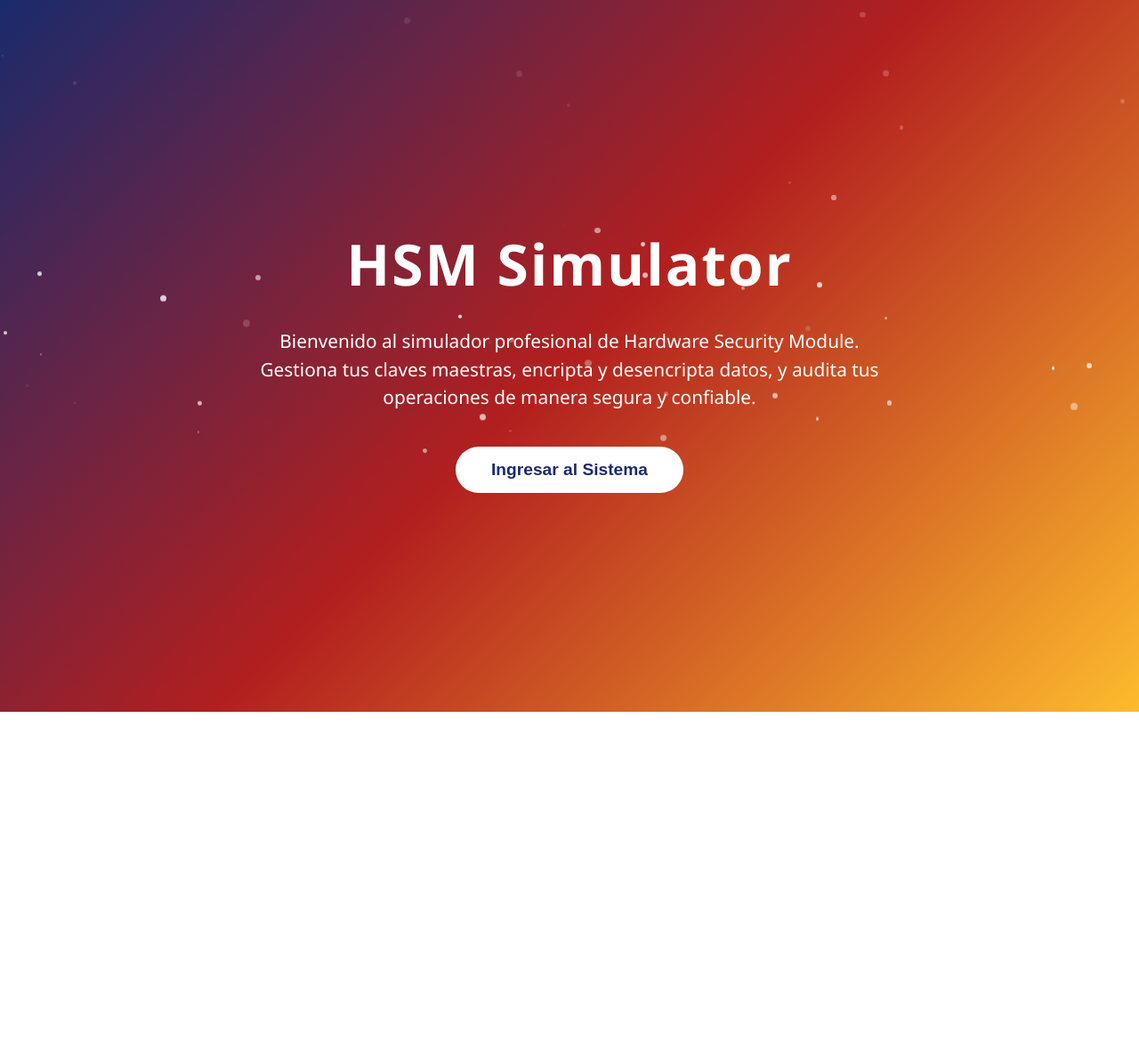
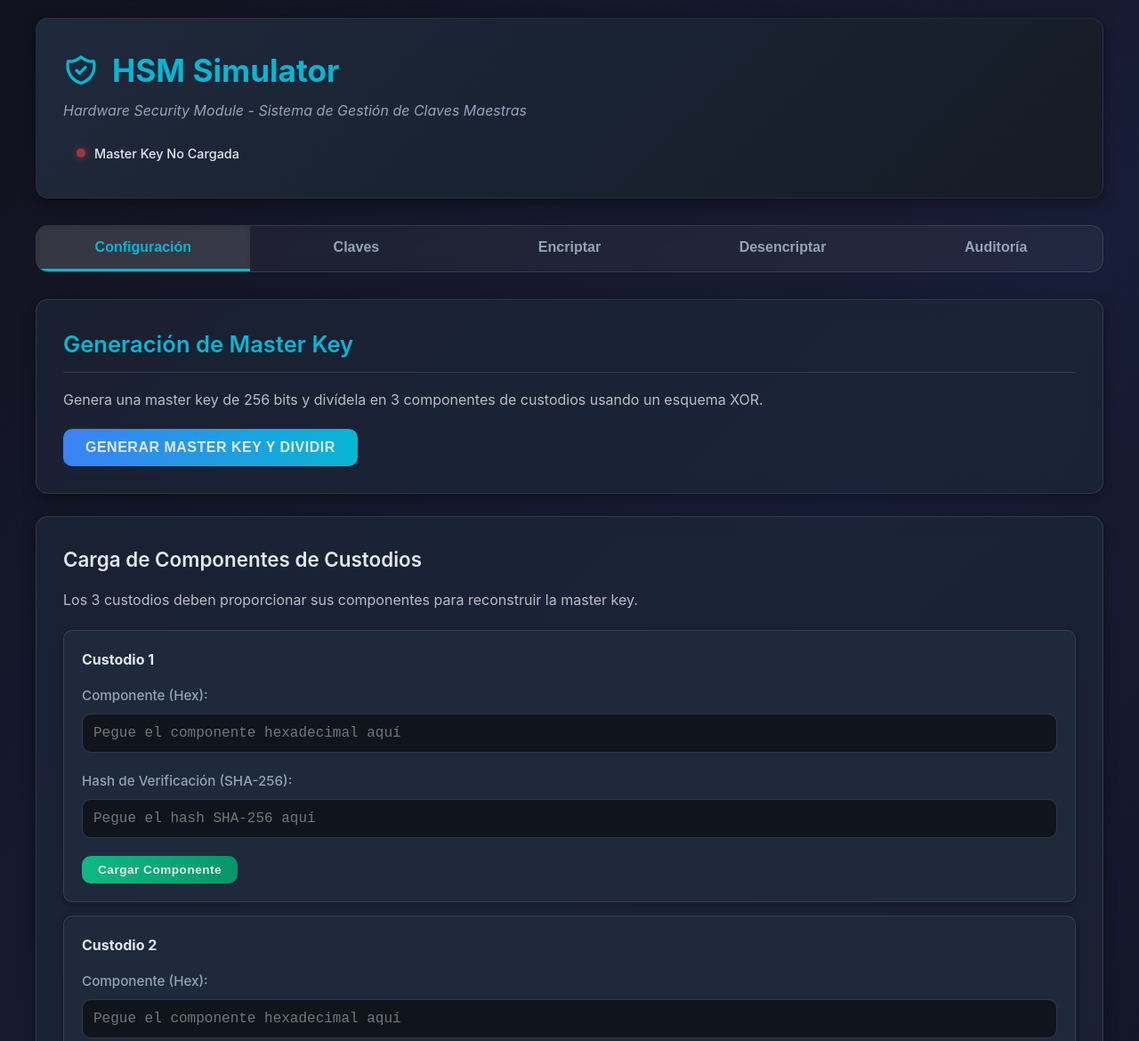
Before and after one commit to Fx2048/Hardware-Security-Module, a website: page Frontend/index.html in a window 1280 px wide. Shown: the top 1170 px of the page at 89% size. Before the commit the page ends 800 px from the top, so only its background shows below. Drawn offline with Linux system fonts and the light colour scheme; no server answers.

Commit message:
Refactor landing page and add master key features
Removed landing page styles and scripts, added new components for master key generation and custodian input.

```diff
--- a/Frontend/index.html
+++ b/Frontend/index.html
@@ -5,123 +5,9 @@
     <meta name="viewport" content="width=device-width, initial-scale=1.0">
     <title>HSM Simulator - Hardware Security Module</title>
     <link rel="stylesheet" href="css/styles.css">
-
-    <style>
-        /* ===== Landing Page Profesional ===== */
-        body, html {
-            margin: 0;
-            padding: 0;
-            font-family: 'Segoe UI', Tahoma, Geneva, Verdana, sans-serif;
-            overflow-x: hidden;
-        }
-
-        #landingPage {
-            position: fixed;
-            top: 0; left: 0;
-            width: 100%;
-            height: 100%;
-            background: linear-gradient(135deg, #1a2a6c, #b21f1f, #fdbb2d);
-            display: flex;
-            flex-direction: column;
-            justify-content: center;
-            align-items: center;
-            text-align: center;
-            color: #fff;
-            z-index: 9999;
-            animation: fadeIn 1s ease forwards;
-        }
-
-        #landingPage h1 {
-            font-size: 4em;
-            margin: 0 0 20px 0;
-            letter-spacing: 2px;
-            animation: slideDown 1s ease forwards;
-        }
-
-        #landingPage p {
-            font-size: 1.3em;
-            max-width: 700px;
-            margin-bottom: 40px;
-            line-height: 1.5;
-            opacity: 0;
-            animation: fadeInText 2s ease forwards;
-            animation-delay: 0.5s;
-        }
-
-        .btn-landing {
-            background: #fff;
-            color: #1a2a6c;
-            padding: 15px 40px;
-            font-size: 1.2em;
-            font-weight: bold;
-            border: none;
-            border-radius: 50px;
-            cursor: pointer;
-            transition: all 0.3s ease;
-            opacity: 0;
-            animation: fadeInButton 2s ease forwards;
-            animation-delay: 1s;
-        }
-
-        .btn-landing:hover {
-            transform: scale(1.05);
-            background: #f1f1f1;
-        }
-
-        /* Animaciones */
-        @keyframes slideDown {
-            from { transform: translateY(-50px); opacity: 0; }
-            to { transform: translateY(0); opacity: 1; }
-        }
-
-        @keyframes fadeInText {
-            from { opacity: 0; }
-            to { opacity: 1; }
-        }
-
-        @keyframes fadeInButton {
-            from { opacity: 0; }
-            to { opacity: 1; }
-        }
-
-        /* Efecto partículas de fondo */
-        #landingParticles {
-            position: absolute;
-            width: 100%;
-            height: 100%;
-            top: 0;
-            left: 0;
-            z-index: 1;
-            overflow: hidden;
-        }
-
-        .particle {
-            position: absolute;
-            border-radius: 50%;
-            background: rgba(255,255,255,0.7);
-            animation: floatUp linear infinite;
-        }
-
-        @keyframes floatUp {
-            0% { transform: translateY(100vh); opacity: 0; }
-            50% { opacity: 1; }
-            100% { transform: translateY(-10vh); opacity: 0; }
-        }
-    </style>
 </head>
 <body>
-
-    <!-- Landing Page -->
-    <div id="landingPage">
-        <div id="landingParticles"></div>
-        <h1>HSM Simulator</h1>
-        <p>Bienvenido al simulador profesional de Hardware Security Module. Gestiona tus claves maestras, encripta y desencripta datos, y audita tus operaciones de manera segura y confiable.</p>
-        <button class="btn-landing" onclick="enterApp()">Ingresar al Sistema</button>
-    </div>
-
-    <!-- Contenedor Principal del HSM Simulator -->
-    <div id="appContainer" class="container" style="display:none">
-        <!-- TODO: Aquí va TODO tu código original tal cual lo enviaste -->
+    <div class="container">
         <!-- Header -->
         <div class="header">
             <h1>
@@ -149,36 +35,158 @@
             <button class="tab" onclick="switchTab('audit')">Auditoría</button>
         </div>
 
-        <!-- Aquí sigue TODO tu código original sin modificar nada... -->
-        <!-- Tab: Setup, Keys, Encrypt, Decrypt, Audit -->
-        <!-- Copia todo tal cual de tu ejemplo original -->
+        <!-- Tab: Setup -->
+        <div id="setupTab" class="tab-content active">
+            <div class="card">
+                <h2>Generación de Master Key</h2>
+                <p style="color:rgba(255,255,255,0.7);margin-bottom:20px">
+                    Genera una master key de 256 bits y divídela en 3 componentes de custodios usando un esquema XOR.
+                </p>
+                <button class="btn btn-primary" onclick="generateMasterKey()">Generar Master Key y Dividir</button>
+            </div>
+
+            <div id="custodianComponentsCard" style="display:none">
+                <div class="card">
+                    <h3>Componentes de Custodios Generados</h3>
+                    <div class="warning-box">
+                        <p><strong>IMPORTANTE:</strong> Guarde estos componentes de forma segura.</p>
+                        <p>Cada custodio debe mantener su componente en secreto.</p>
+                    </div>
+                    <div id="custodianComponents"></div>
+                </div>
+            </div>
+
+            <div class="card">
+                <h3>Carga de Componentes de Custodios</h3>
+                <p style="color:rgba(255,255,255,0.7);margin-bottom:20px">
+                    Los 3 custodios deben proporcionar sus componentes para reconstruir la master key.
+                </p>
+                <div id="custodianInputs">
+                    <!-- Custodian 1 -->
+                    <div class="custodian-input-box" id="custodian0">
+                        <div class="custodian-input-header">
+                            <h4>Custodio 1</h4>
+                            <span class="status-loaded-badge" id="status0" style="display:none">✓ Cargado</span>
+                        </div>
+                        <div class="form-group">
+                            <label>Componente (Hex):</label>
+                            <input type="text" id="component0" placeholder="Pegue el componente hexadecimal aquí">
+                        </div>
+                        <div class="form-group">
+                            <label>Hash de Verificación (SHA-256):</label>
+                            <input type="text" id="hash0" placeholder="Pegue el hash SHA-256 aquí">
+                        </div>
+                        <button class="btn btn-success btn-sm" onclick="loadCustodian(0)">Cargar Componente</button>
+                    </div>
+
+                    <!-- Custodian 2 -->
+                    <div class="custodian-input-box" id="custodian1">
+                        <div class="custodian-input-header">
+                            <h4>Custodio 2</h4>
+                            <span class="status-loaded-badge" id="status1" style="display:none">✓ Cargado</span>
+                        </div>
+                        <div class="form-group">
+                            <label>Componente (Hex):</label>
+                            <input type="text" id="component1" placeholder="Pegue el componente hexadecimal aquí">
+                        </div>
+                        <div class="form-group">
+                            <label>Hash de Verificación (SHA-256):</label>
+                            <input type="text" id="hash1" placeholder="Pegue el hash SHA-256 aquí">
+                        </div>
+                        <button class="btn btn-success btn-sm" onclick="loadCustodian(1)">Cargar Componente</button>
+                    </div>
+
+                    <!-- Custodian 3 -->
+                    <div class="custodian-input-box" id="custodian2">
+                        <div class="custodian-input-header">
+                            <h4>Custodio 3</h4>
+                            <span class="status-loaded-badge" id="status2" style="display:none">✓ Cargado</span>
+                        </div>
+                        <div class="form-group">
+                            <label>Componente (Hex):</label>
+                            <input type="text" id="component2" placeholder="Pegue el componente hexadecimal aquí">
+                        </div>
+                        <div class="form-group">
+                            <label>Hash de Verificación (SHA-256):</label>
+                            <input type="text" id="hash2" placeholder="Pegue el hash SHA-256 aquí">
+                        </div>
+                        <button class="btn btn-success btn-sm" onclick="loadCustodian(2)">Cargar Componente</button>
+                    </div>
+                </div>
+            </div>
+        </div>
+
+        <!-- Tab: Keys -->
+        <div id="keysTab" class="tab-content">
+            <div class="card">
+                <h2>Generar Clave de Trabajo</h2>
+                <div class="form-group">
+                    <label>ID de la Clave:</label>
+                    <input type="text" id="newKeyId" placeholder="Ej: DATA-KEY-001">
+                </div>
+                <button class="btn btn-success" onclick="generateWorkingKey()">Generar Clave</button>
+            </div>
+            <div class="card">
+                <h3>Claves de Trabajo (<span id="keyCount">0</span>)</h3>
+                <div id="workingKeysContainer"></div>
+            </div>
+        </div>
+
+        <!-- Tab: Encrypt -->
+        <div id="encryptTab" class="tab-content">
+            <div class="card">
+                <h2>Encriptar Datos</h2>
+                <div class="form-group">
+                    <label>Seleccionar Clave:</label>
+                    <select id="encryptKeySelect">
+                        <option value="">-- Seleccione una clave --</option>
+                    </select>
+                </div>
+                <div class="form-group">
+                    <label>Datos a Encriptar:</label>
+                    <textarea id="plaintextInput" placeholder="Ingrese el texto que desea encriptar..."></textarea>
+                </div>
+                <button class="btn btn-warning" onclick="encryptData()">Encriptar Datos</button>
+            </div>
+            <div id="encryptedResultCard" style="display:none">
+                <div class="card">
+                    <h3>Resultado Encriptado</h3>
+                    <div class="code-box green" id="encryptedOutput"></div>
+                    <button class="btn btn-primary btn-sm" onclick="copyToClipboard('encryptedOutput')">Copiar al Portapapeles</button>
+                </div>
+            </div>
+        </div>
+
+        <!-- Tab: Decrypt -->
+        <div id="decryptTab" class="tab-content">
+            <div class="card">
+                <h2>Desencriptar Datos</h2>
+                <div class="form-group">
+                    <label>Datos Encriptados (JSON):</label>
+                    <textarea id="encryptedInput" placeholder="Pegue el JSON con los datos encriptados aquí..."></textarea>
+                </div>
+                <button class="btn btn-danger" onclick="decryptData()">Desencriptar Datos</button>
+            </div>
+            <div id="decryptedResultCard" style="display:none">
+                <div class="card">
+                    <h3>Resultado Desencriptado</h3>
+                    <div class="code-box cyan" id="decryptedOutput"></div>
+                </div>
+            </div>
+        </div>
+
+        <!-- Tab: Audit -->
+        <div id="auditTab" class="tab-content">
+            <div class="card">
+                <h2>Registro de Auditoría</h2>
+                <div id="auditLogContainer"></div>
+            </div>
+        </div>
     </div>
 
     <!-- Scripts -->
     <script src="js/api.js"></script>
     <script src="js/ui.js"></script>
     <script src="js/app.js"></script>
-
-    <script>
-        function enterApp() {
-            document.getElementById('landingPage').style.display = 'none';
-            document.getElementById('appContainer').style.display = 'block';
-        }
-
-        // ==== Partículas de fondo landing ====
-        const particlesContainer = document.getElementById('landingParticles');
-        const numParticles = 50;
-        for(let i=0;i<numParticles;i++){
-            let p = document.createElement('div');
-            p.classList.add('particle');
-            let size = Math.random() * 6 + 2; // tamaño aleatorio
-            p.style.width = size + 'px';
-            p.style.height = size + 'px';
-            p.style.left = Math.random() * 100 + 'vw';
-            p.style.animationDuration = (Math.random() * 10 + 5) + 's';
-            p.style.background = `rgba(255,255,255,${Math.random()})`;
-            particlesContainer.appendChild(p);
-        }
-    </script>
 </body>
 </html>
```
